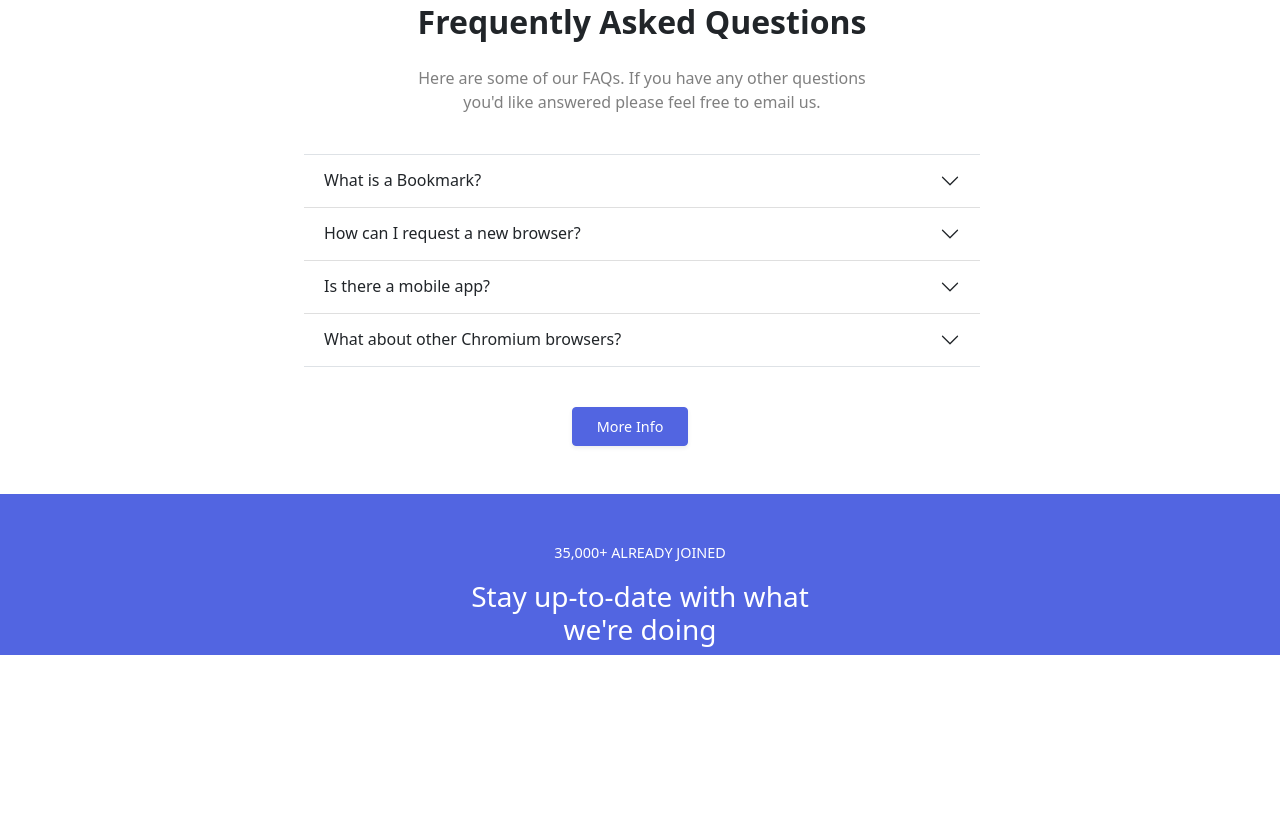
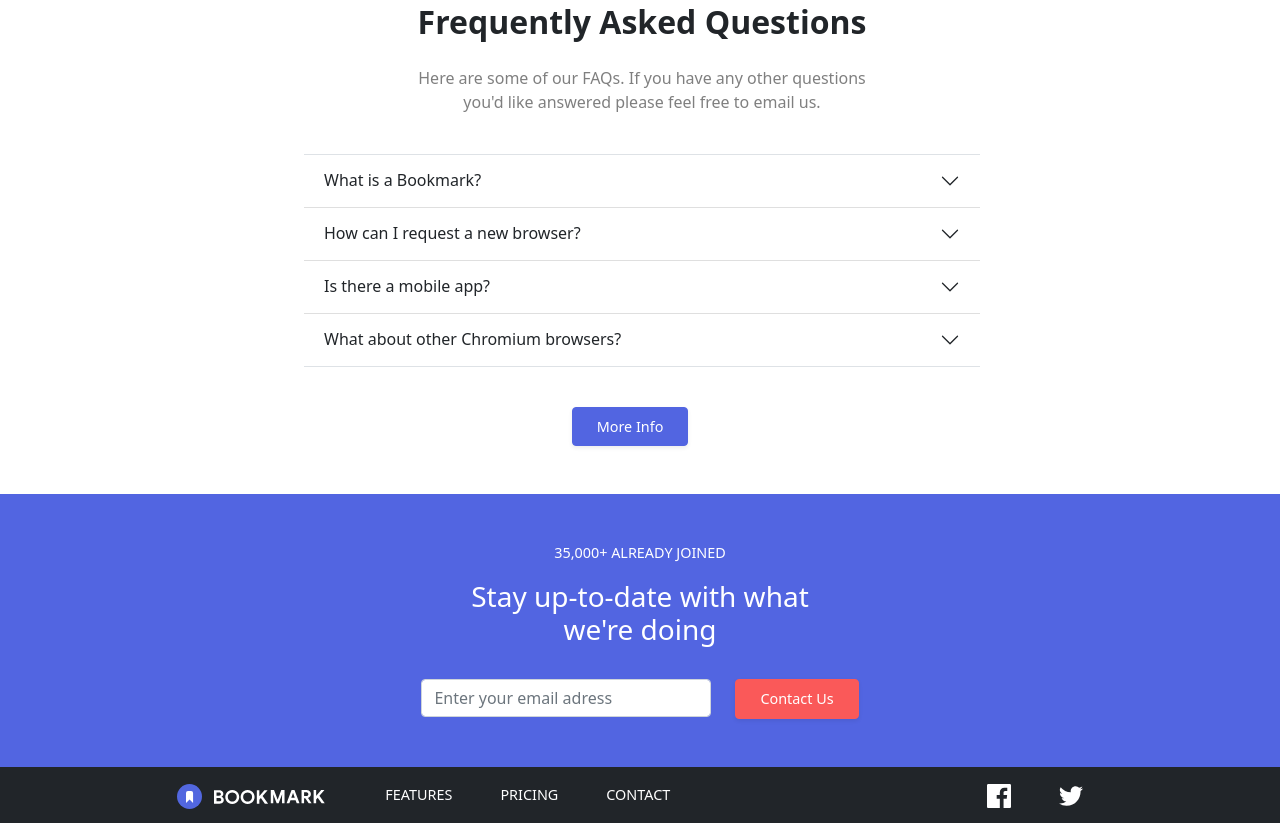
Before and after one commit to tonimjdev/sprint-2, a website: page index.html in a window 1280 px wide. Shown: the part 1903-2726 px from the top of the page. Before the commit the page ends 2558 px from the top, so only its background shows below. Drawn offline with nearby package versions, Linux system fonts and the light colour scheme.

Commit message:
Footer & Validación email

```diff
--- a/index.html
+++ b/index.html
@@ -44,7 +44,7 @@
         <a class="nav-link text-dark fs-7 mx-3" href="#">Contact</a>
        </li>
        <li class="nav-item me-5">
-                <button type="button" class="btn btn-secondary text-white px-4 fs-7 text-uppercase ms-3">Login</button>
+        <button type="button" class="btn text-white px-4 fs-7 btn-secondary text-uppercase ms-3">Login</button>
        </li>
       </ul>
      </div>
@@ -64,9 +64,7 @@
        instantly. Try it for free.
       </p>
       <button type="button" class="btn btn-primary text-white px-4 py-2 me-2 fs-7 shadow-sm">Get it on Chrome</button>
-            <button type="button" class="btn btn-light px-4 py-2 fs-7 fw-bold text-muted shadow-sm">
-              Get it on Firefox
-            </button>
+      <button type="button" class="btn btn-light px-4 py-2 fs-7 fw-bold text-muted shadow-sm">Get it on Firefox</button>
      </div>
      <div class="col-lg-6 order-1 order-lg-2">
       <img src="./images/illustration-hero.svg" class="img-fluid" alt="illustration hero" />
@@ -109,7 +107,6 @@
 
       <!-- Contingut -->
       <div class="tab-content">
-
        <div id="simple" class="tab-pane fade show active" role="tabpanel">
         <div class="row">
          <div class="col-lg-6 py-5 ps-4">
@@ -119,8 +116,8 @@
          <div class="col-lg-6 p-5 mt-lg-5 mt-4 text-center text-lg-start">
           <h2 class="fw-bold">Bookmark in one click</h2>
           <p class="text-black-50">
-                      Organize your bookmarks however you like. Our simple drag-and-drop interface gives you complete control
-                      over how you manage your favorite sites.
+           Organize your bookmarks however you like. Our simple drag-and-drop interface gives you complete control over
+           how you manage your favorite sites.
           </p>
           <button type="button" class="btn btn-primary text-white px-4 py-2 me-2 fs-7 shadow-sm">More Info</button>
          </div>
@@ -136,8 +133,8 @@
          <div class="col-lg-6 p-5 mt-lg-5 mt-4 text-center text-lg-start">
           <h2 class="fw-bold">Intelligent search</h2>
           <p class="text-black-50">
-                      Our powerful search feature will help you find saved sites in no time at all. No need to trawl through
-                      all of your bookmarks.
+           Our powerful search feature will help you find saved sites in no time at all. No need to trawl through all of
+           your bookmarks.
           </p>
           <button type="button" class="btn btn-primary text-white px-4 py-2 me-2 fs-7 shadow-sm">More Info</button>
          </div>
@@ -153,8 +150,8 @@
          <div class="col-lg-6 p-5 mt-5 text-center text-lg-start">
           <h2 class="fw-bold">Share your bookmarks</h2>
           <p class="text-black-50">
-                      Easily share your bookmarks and collections with others. Create a shareable link that you can send at
-                      the click button.
+           Easily share your bookmarks and collections with others. Create a shareable link that you can send at the
+           click button.
           </p>
           <button type="button" class="btn btn-primary text-white px-4 py-2 me-2 fs-7 shadow-sm">More Info</button>
          </div>
@@ -240,10 +237,10 @@
        data-bs-parent="#accordionExample"
       >
        <div class="accordion-body">
-                <strong>This is the first item's accordion body.</strong> It is shown by default, until the collapse plugin
-                adds the appropriate classes that we use to style each element. These classes control the overall appearance,
-                as well as the showing and hiding via CSS transitions. You can modify any of this with custom CSS or
-                overriding our default variables. It's also worth noting that just about any HTML can go within the
+        <strong>This is the first item's accordion body.</strong> It is shown by default, until the collapse plugin adds
+        the appropriate classes that we use to style each element. These classes control the overall appearance, as well
+        as the showing and hiding via CSS transitions. You can modify any of this with custom CSS or overriding our
+        default variables. It's also worth noting that just about any HTML can go within the
         <code>.accordion-body</code>, though the transition does limit overflow.
        </div>
       </div>
@@ -269,9 +266,9 @@
       >
        <div class="accordion-body">
         <strong>This is the second item's accordion body.</strong> It is hidden by default, until the collapse plugin
-                adds the appropriate classes that we use to style each element. These classes control the overall appearance,
-                as well as the showing and hiding via CSS transitions. You can modify any of this with custom CSS or
-                overriding our default variables. It's also worth noting that just about any HTML can go within the
+        adds the appropriate classes that we use to style each element. These classes control the overall appearance, as
+        well as the showing and hiding via CSS transitions. You can modify any of this with custom CSS or overriding our
+        default variables. It's also worth noting that just about any HTML can go within the
         <code>.accordion-body</code>, though the transition does limit overflow.
        </div>
       </div>
@@ -297,9 +294,9 @@
       >
        <div class="accordion-body">
         <strong>This is the third item's accordion body.</strong> It is hidden by default, until the collapse plugin
-                adds the appropriate classes that we use to style each element. These classes control the overall appearance,
-                as well as the showing and hiding via CSS transitions. You can modify any of this with custom CSS or
-                overriding our default variables. It's also worth noting that just about any HTML can go within the
+        adds the appropriate classes that we use to style each element. These classes control the overall appearance, as
+        well as the showing and hiding via CSS transitions. You can modify any of this with custom CSS or overriding our
+        default variables. It's also worth noting that just about any HTML can go within the
         <code>.accordion-body</code>, though the transition does limit overflow.
        </div>
       </div>
@@ -325,9 +322,9 @@
       >
        <div class="accordion-body">
         <strong>This is the fourth item's accordion body.</strong> It is hidden by default, until the collapse plugin
-                adds the appropriate classes that we use to style each element. These classes control the overall appearance,
-                as well as the showing and hiding via CSS transitions. You can modify any of this with custom CSS or
-                overriding our default variables. It's also worth noting that just about any HTML can go within the
+        adds the appropriate classes that we use to style each element. These classes control the overall appearance, as
+        well as the showing and hiding via CSS transitions. You can modify any of this with custom CSS or overriding our
+        default variables. It's also worth noting that just about any HTML can go within the
         <code>.accordion-body</code>, though the transition does limit overflow.
        </div>
       </div>
@@ -340,19 +337,76 @@
     </div>
    </section>
   </div>
-
   <!-- FOOTER -->
   <footer>
    <div class="container-fluid bg-primary text-white mt-5">
     <div class="row">
      <div class="col-12 pt-5 text-center">
       <p class="text-uppercase fs-7">35,000+ Already Joined</p>
-          <h3>Stay up-to-date with what<br>
-          we're doing</h3>
-
+      <h3>
+       Stay up-to-date with what<br />
+       we're doing
+      </h3>
      </div>
     </div>
+    <div class="row justify-content-center align-items-center mt-4 pb-5">
+     <form class="row justify-content-center needs-validation">
+      <div class="col-3">
+       <input
+        type="email"
+        class="form-control"
+        id="inputEmail"
+        aria-describedby="emailHelp"
+        placeholder="Enter your email adress"
+       />
+      </div>
+      <div class="col-auto">
+       <button type="submit" class="btn btn-secondary text-white px-4 py-2 fs-7 shadow-sm">Contact Us</button>
+      </div>
+     </form>
+    </div>
+   </div>
+   <!-- Pie -->
+   <div class="container-fluid bg-dark ps-3">
+    <nav class="navbar navbar-expand-lg flex-column flex-lg-row justify-content-center gap-lg-0 gap-4">
+     <div class="col-lg-2">
+      <ul class="navbar-nav">
+       <li class="nav-item ms-lg-3 pt-lg-0 pt-2">
+        <a class="nav-link navbar-brand" href="#">
+         <img src="./images/logo-bookmark-white.svg" alt="logo bookmark" />
+        </a>
+       </li>
+      </ul>
+     </div>
+     <div class="col-lg-6">
+      <ul class="navbar-nav text-uppercase">
+       <li class="nav-item">
+        <a class="nav-link text-dark fs-7 mx-3 text-white" href="#">Features</a>
+       </li>
+       <li class="nav-item">
+        <a class="nav-link text-dark fs-7 mx-3 text-white" href="#">Pricing</a>
+       </li>
+       <li class="nav-item">
+        <a class="nav-link text-dark fs-7 mx-3 text-white" href="#">Contact</a>
+       </li>
+      </ul>
+     </div>
 
+     <div class="col-lg-auto">
+      <ul class="navbar-nav gap-5 me-lg-5 flex-row pb-lg-0 pb-4">
+       <li>
+        <a class="nav-item" href="#">
+         <img src="./images/icon-facebook.svg" alt="logo facebook" />
+        </a>
+       </li>
+       <li>
+        <a class="nav-item" href="#">
+         <img src="./images/icon-twitter.svg" alt="logo twitter" />
+        </a>
+       </li>
+      </ul>
+     </div>
+    </nav>
    </div>
   </footer>
  </body>
--- a/sass/main.scss
+++ b/sass/main.scss
@@ -102,9 +102,8 @@ body {
 // tab active custom
 .nav-link.active,
 .show > .nav-link {
-    border-bottom: 3px solid rgb(251,91,97);
+ border-bottom: 3px solid rgb(251, 91, 97);
 }
-
 
 // cards width (treiem styles de l'html per codi més net)
 .card {
@@ -114,7 +113,7 @@ body {
  .card-img-top {
   width: 100px;
   height: 100px;
-  object-fit:contain;
+  object-fit: contain;
  }
 }
 // posicionem Cards segons model amb nth-child de manera responsive
```
Also changed, not shown: images/logo-bookmark-white.svg (added), 1 other file. Lines whose indentation alone changed are shown as unchanged.
